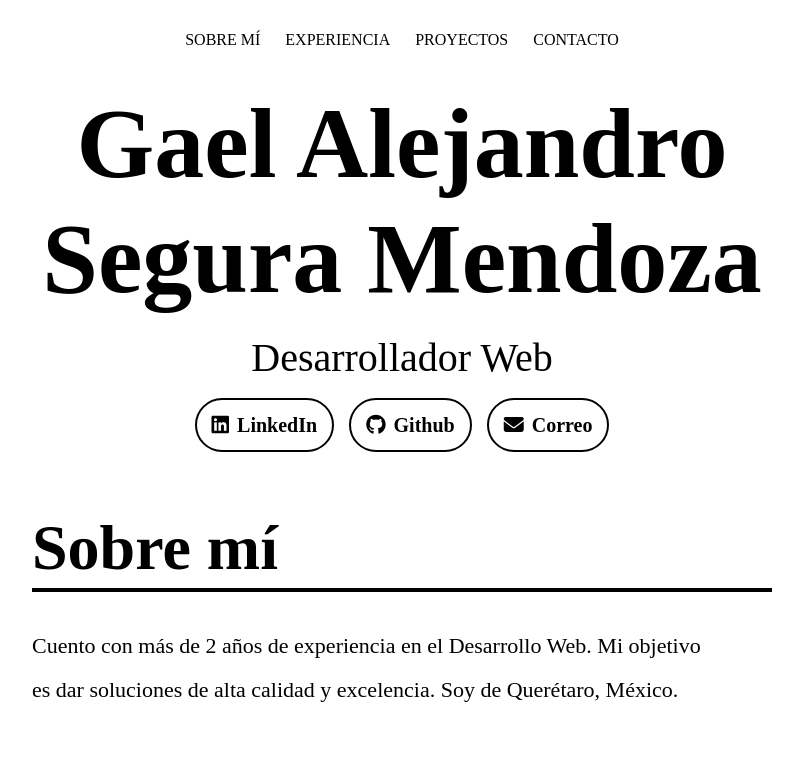
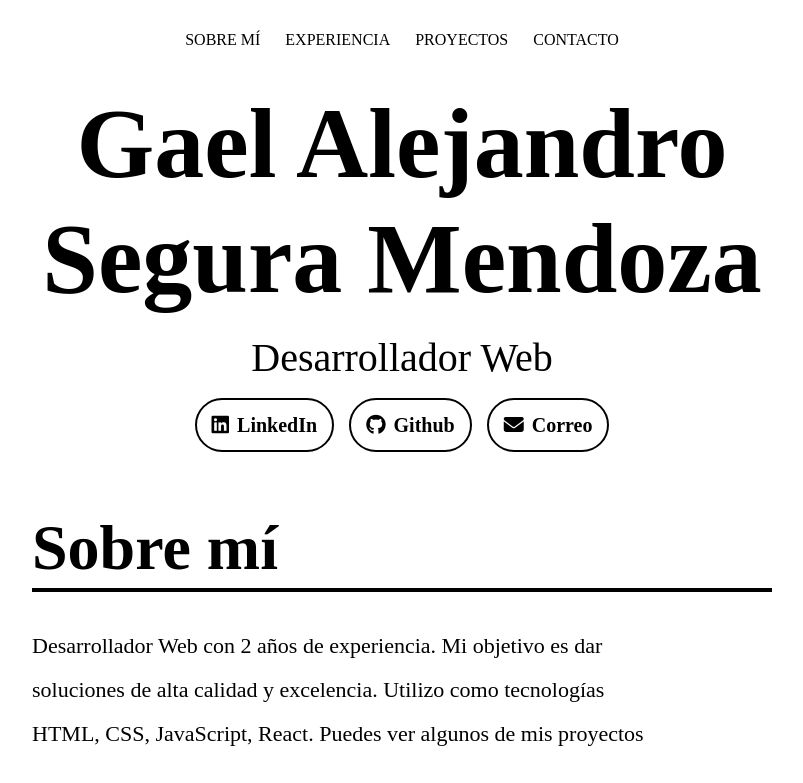
Before and after one commit to GaelSM/Portfolio, a React (Vite) app: page / in a window 1280 px wide. Shown: the top 783 px of the page, without its empty margins (238-1041 px from the left). Built offline with nearby package versions, Linux system fonts and the light colour scheme.

Commit message:
Update about me text

```diff
--- a/src/components/About.jsx
+++ b/src/components/About.jsx
@@ -4,8 +4,9 @@ export default function About() {
       <h2> Sobre mí </h2>
       <div>
         <p>
-          Cuento con más de 2 años de experiencia en el Desarrollo Web.
-          Mi objetivo es dar soluciones de alta calidad y excelencia. Soy de Querétaro, México.
+          Desarrollador Web con 2 años de experiencia. Mi objetivo es dar
+          soluciones de alta calidad y excelencia. Utilizo como tecnologías
+          HTML, CSS, JavaScript, React. Puedes ver algunos de mis proyectos
         </p>
       </div>
     </section>
```
